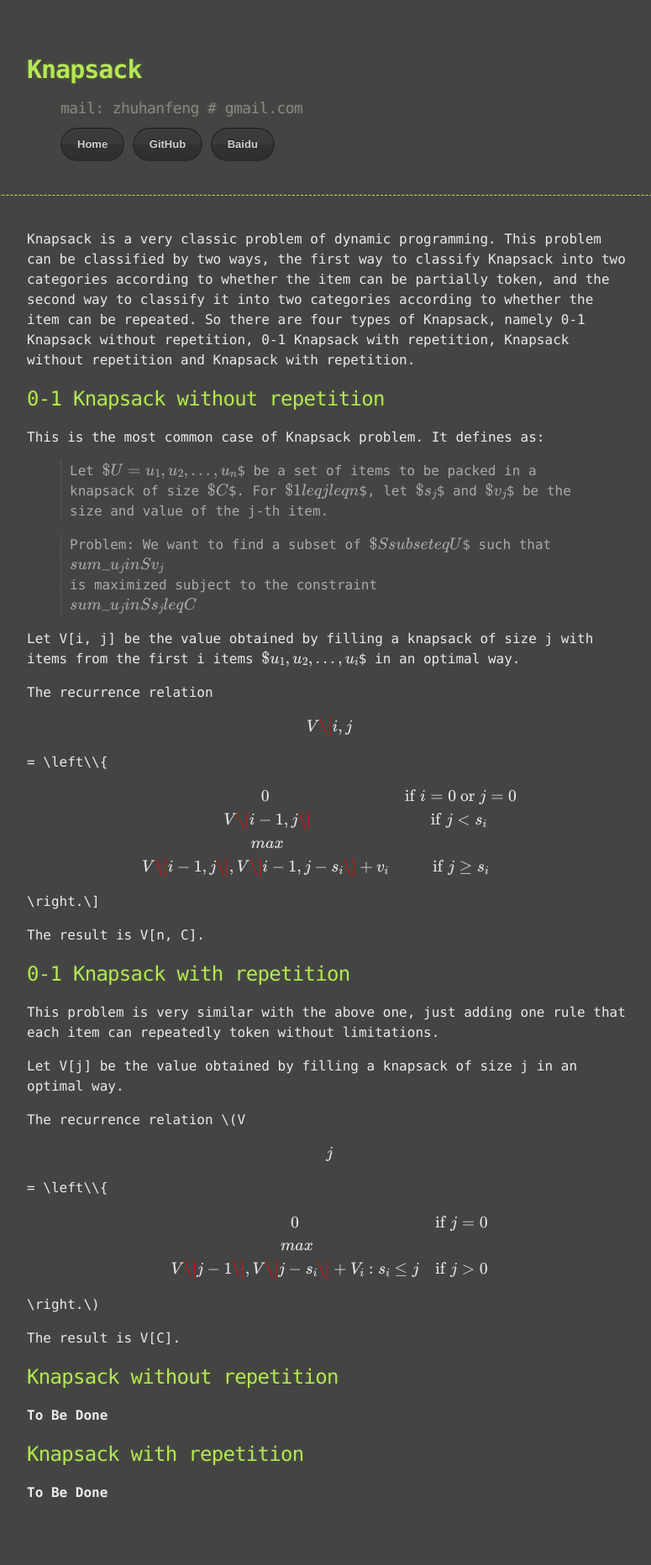
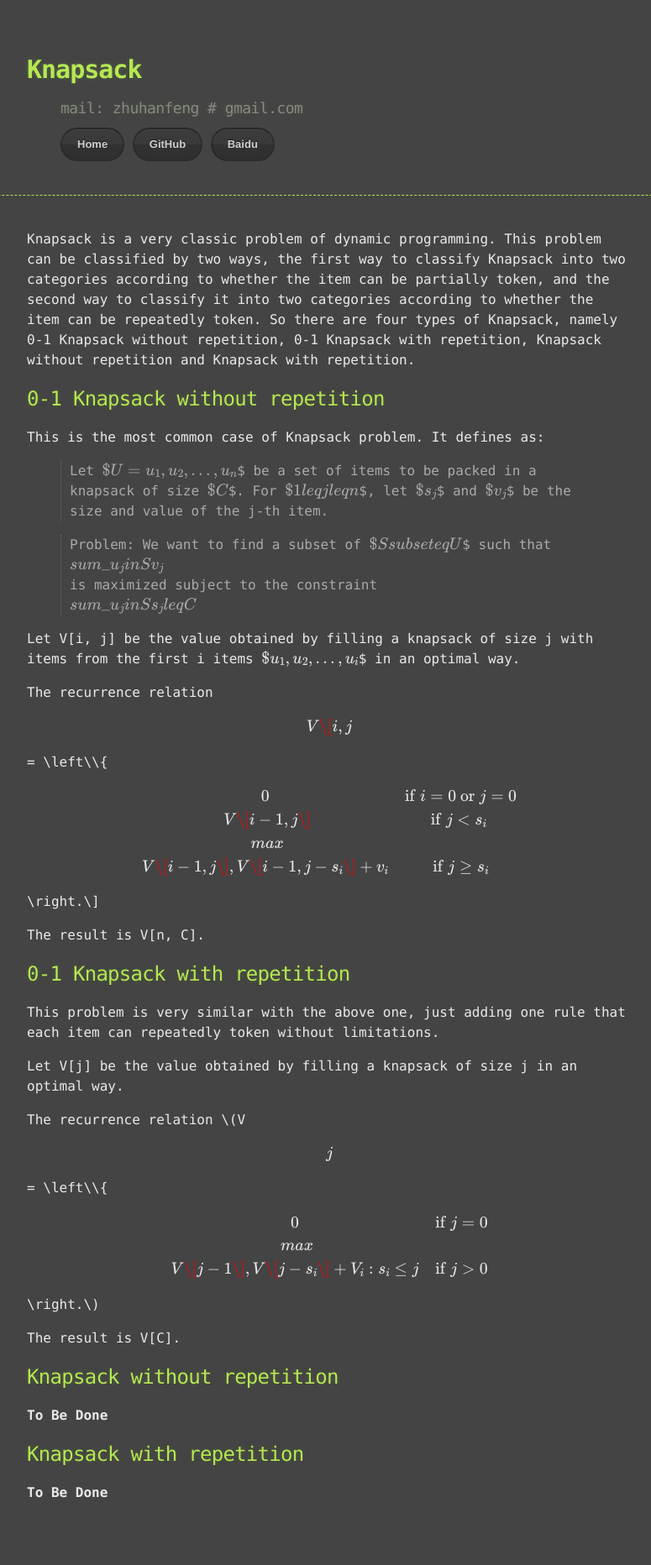
Before and after one commit to mlnotes/mlnotes.github.com, a Jekyll site: the page built from _posts/2013-06-15-knapsack.md, in a window 1280 px wide. Shown: the whole page at 84% size, without its empty margins (248-1023 px from the left). Built offline with Jekyll 4.4.1, drawn with Linux system fonts in a browser that asks for light colours; formulas are drawn with MathJax 3; comment, search, counter and statistics services are not loaded.

Commit message:
update knapsack

```diff
--- a/_posts/2013-06-15-knapsack.md
+++ b/_posts/2013-06-15-knapsack.md
@@ -4,7 +4,7 @@ title: Knapsack
 tags: [Algorithm]
 ---
 
-Knapsack is a very classic problem of dynamic programming. This problem can be classified by two ways, the first  way to classify Knapsack into two categories according to whether the item can be partially token, and the second way to classify it into two categories according to whether the item can be repeated. So there are four types of Knapsack, namely 0-1 Knapsack without repetition, 0-1 Knapsack with repetition, Knapsack without repetition and Knapsack with repetition.
+Knapsack is a very classic problem of dynamic programming. This problem can be classified by two ways, the first  way to classify Knapsack into two categories according to whether the item can be partially token, and the second way to classify it into two categories according to whether the item can be repeatedly token. So there are four types of Knapsack, namely 0-1 Knapsack without repetition, 0-1 Knapsack with repetition, Knapsack without repetition and Knapsack with repetition.
 
 ## 0-1 Knapsack without repetition
 
```
